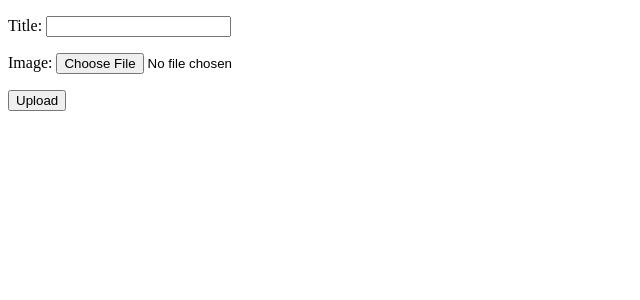
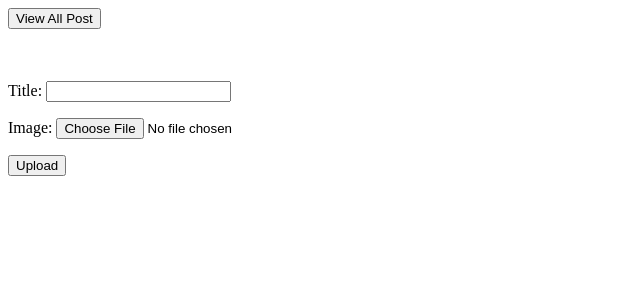
Before and after one commit to keshavnet/class_base_views, a Django app: page /post/upload/ in a window 1280 px wide. Shown: the top 300 px of the page, without its empty margins (0-640 px from the left). Run offline with Django 3.2, Linux system fonts and the light colour scheme.

Commit message:
new changes

```diff
--- a/post_sharing/post/templates/post/add_post.html
+++ b/post_sharing/post/templates/post/add_post.html
@@ -7,6 +7,10 @@
 </head>
 
 <body>
+    <nav>
+        <a href="/post/list/"><button>View All Post</button></a>
+    </nav>
+    <br><br>
     <form method="post" enctype="multipart/form-data">
         {% csrf_token %}
         {{ form.as_p }}
```
